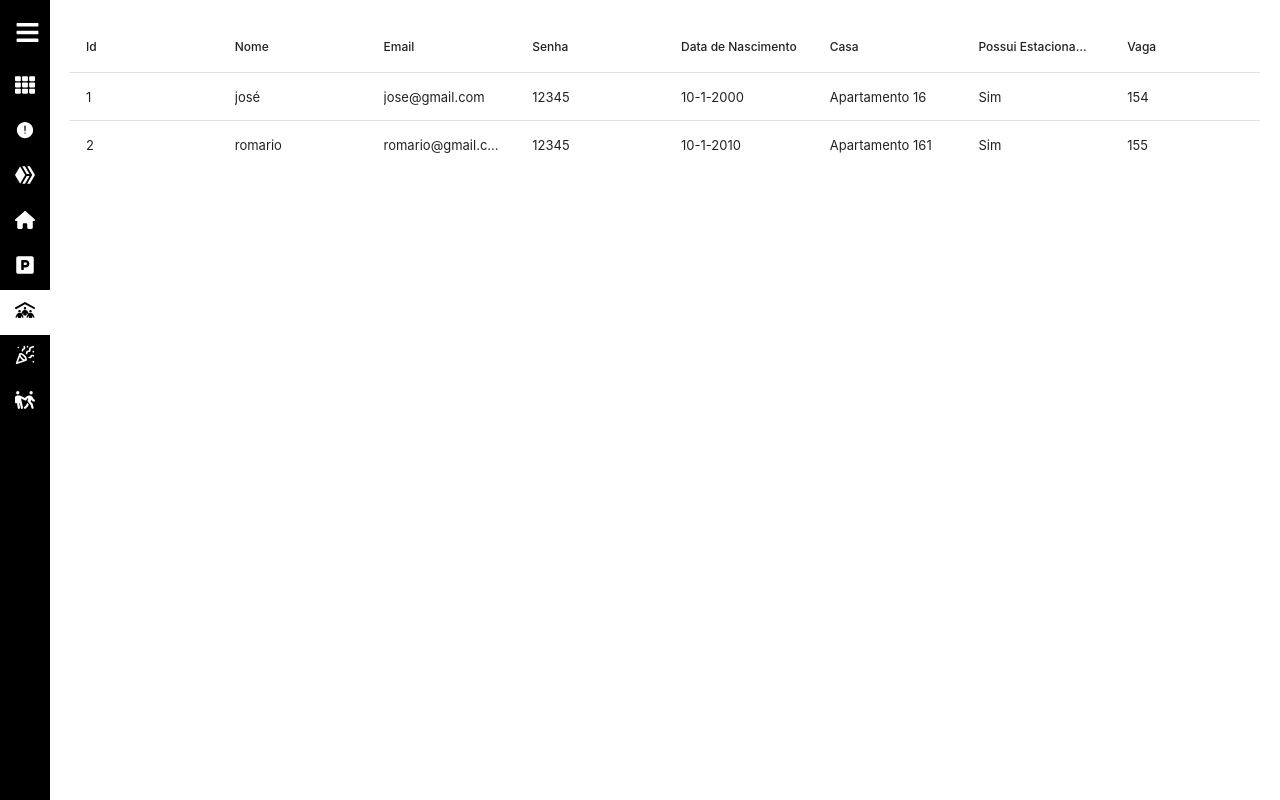
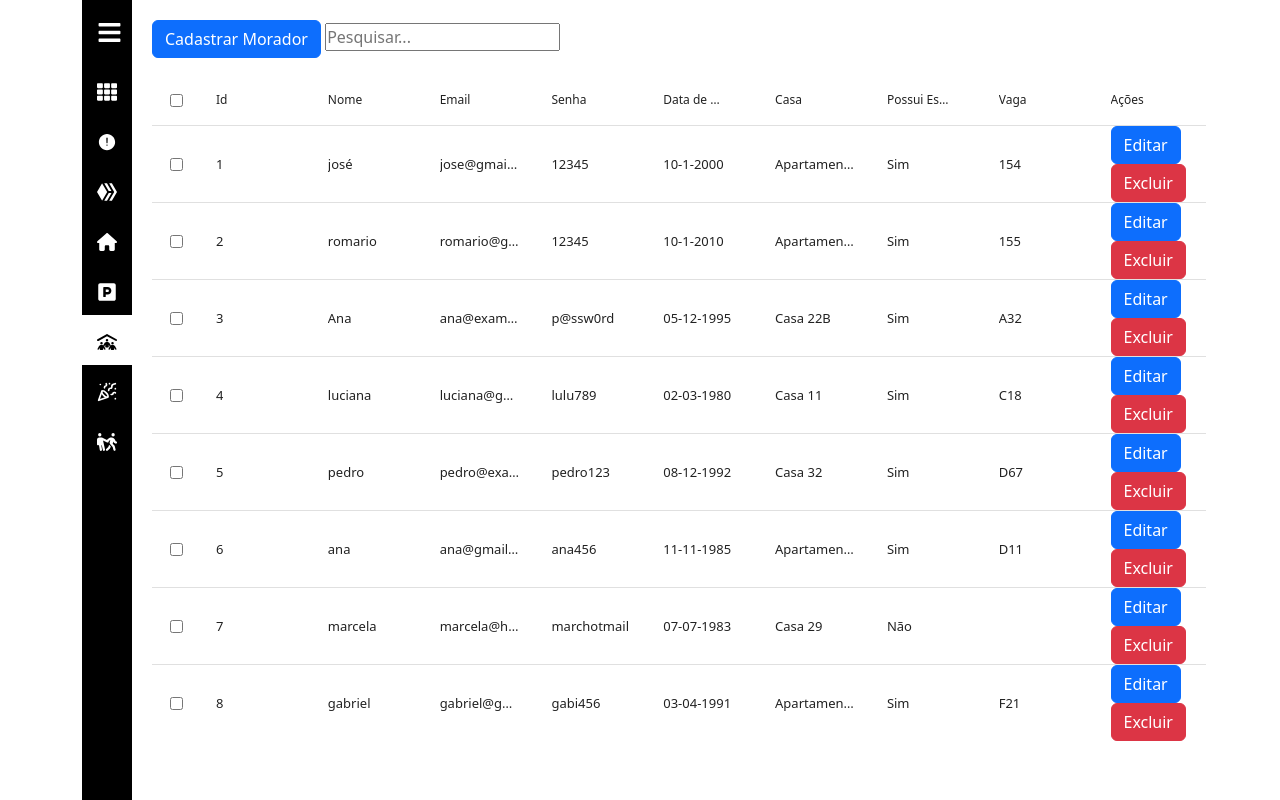
Before and after one commit to JoaoCavalcanteS/PI5, a React (Create React App) app in the folder condominio/: page /morador in a window 1280 px wide. Built offline with nearby package versions, Linux system fonts and the light colour scheme.

Commit message:
criando form em bootstrap

```diff
--- a/condominio/package.json
+++ b/condominio/package.json
@@ -6,7 +6,9 @@
     "@testing-library/jest-dom": "^5.17.0",
     "@testing-library/react": "^13.4.0",
     "@testing-library/user-event": "^13.5.0",
+    "bootstrap": "^5.3.3",
     "react": "^18.3.1",
+    "react-bootstrap": "^2.10.2",
     "react-data-table-component": "^7.6.2",
     "react-dom": "^18.3.1",
     "react-icons": "^5.2.1",
--- a/condominio/src/App.css
+++ b/condominio/src/App.css
@@ -43,12 +43,14 @@ main {
   padding: 10px 15px;
   gap: 15px;
   transition: all 0.5s;
+  text-decoration: none;
 }
 
 .link:hover {
   background: rgb(255, 255, 255);
   color: #000;
   transition: all 0.5s;
+
 }
 
 .active {
--- a/condominio/src/paginas/Morador.jsx
+++ b/condominio/src/paginas/Morador.jsx
@@ -1,41 +1,63 @@
 import React, { useState } from "react";
 import DataTable from "react-data-table-component";
+import Button from 'react-bootstrap/Button';
+import Modal from 'react-bootstrap/Modal';
+import Form from 'react-bootstrap/Form';
+import 'bootstrap/dist/css/bootstrap.min.css';
+
 
 const Morador = () => {
+
   const columns = [
     {
       name: 'Id',
       selector: row => row.id,
+      sortable: true
     },
     {
       name: 'Nome',
       selector: row => row.nome,
+      sortable: true
     },
     {
       name: 'Email',
       selector: row => row.email,
+      sortable: true
     },
     {
       name: 'Senha',
       selector: row => row.senha,
+      sortable: true
     },
     {
       name: 'Data de Nascimento',
       selector: row => row.dataNascimento,
+      sortable: true
     },
     {
       name: 'Casa',
       selector: row => row.casa,
+      sortable: true
     },
     {
       name: 'Possui Estacionamneto',
       selector: row => row.estacionamento,
+      sortable: true
     },
     {
       name: 'Vaga',
       selector: row => row.vaga,
+      sortable: true
     },
-
+    {
+      name: 'Ações',
+      cell: row => (
+        <div>
+          <Button variant="primary" onClick={() => handleEdit(row)}>Editar</Button>{' '}
+          <Button variant="danger" onClick={() => handleDelete(row.id)}>Excluir</Button>
+        </div>
+      )
+    }
 
   ];
 
@@ -60,13 +82,151 @@ const Morador = () => {
       estacionamento: 'Sim',
       vaga: '155'
     },
+    {
+      id: 3,
+      nome: "Ana",
+      email: "ana@example.com",
+      senha: "p@ssw0rd",
+      dataNascimento: "05-12-1995",
+      casa: "Casa 22B",
+      estacionamento: "Sim",
+      vaga: "A32"
+    },
+    {
+      id: 4,
+      nome: 'luciana',
+      email: 'luciana@gmail.com',
+      senha: 'lulu789',
+      dataNascimento: '02-03-1980',
+      casa: 'Casa 11',
+      estacionamento: 'Sim',
+      vaga: 'C18'
+    },
+    {
+      id: 5,
+      nome: 'pedro',
+      email: 'pedro@example.com',
+      senha: 'pedro123',
+      dataNascimento: '08-12-1992',
+      casa: 'Casa 32',
+      estacionamento: 'Sim',
+      vaga: 'D67'
+    },
+    {
+
+      id: 6,
+      nome: 'ana',
+      email: 'ana@gmail.com',
+      senha: 'ana456',
+      dataNascimento: '11-11-1985',
+      casa: 'Apartamento 7A',
+      estacionamento: 'Sim',
+      vaga: 'D11'
+
+    },
+    {
+      id: 7,
+      nome: 'marcela',
+      email: 'marcela@hotmail.com',
+      senha: 'marchotmail',
+      dataNascimento: '07-07-1983',
+      casa: 'Casa 29',
+      estacionamento: 'Não',
+      vaga: ''
+    },
+    {
+      id: 8,
+      nome: 'gabriel',
+      email: 'gabriel@gmail.com',
+      senha: 'gabi456',
+      dataNascimento: '03-04-1991',
+      casa: 'Apartamento 15C',
+      estacionamento: 'Sim',
+      vaga: 'F21'
+    }
+
+
   ]
+  const [records, setRecords] = useState(data);
+  function handleFilter(event) {
+    const newData = data.filter(row => {
+      return row.nome.toLocaleLowerCase().includes(event.target.value.toLocaleLowerCase())
+
+    })
+    setRecords(newData)
+  }
+  function handleEdit(row) {
+    // Lógica para editar o registro
+    console.log("Editando", row);
+  }
+  function handleDelete(id) {
+    // Lógica para excluir o registro
+    console.log("Excluindo", id);
+  }
+  function handleNovoMorador() {
+    // Lógica para adicionar um novo morador
+    console.log("Cadastrar novo morador");
+  }
+  // Modal de cadastro
+  const [show, setShow] = useState(false);
+
+  const handleClose = () => setShow(false);
+  const handleShow = () => setShow(true);
+
   return (
     <div>
-      <DataTable
-        columns={columns}
-        data={data}
-      />
+      <Button variant="primary" onClick={handleShow}>
+        Cadastrar Morador
+      </Button>
+
+      <Modal show={show} onHide={handleClose}>
+        <Modal.Header closeButton>
+          <Modal.Title>Preencha os dados</Modal.Title>
+        </Modal.Header>
+        <Modal.Body>
+          <Form>
+            <Form.Group className="mb-3" controlId="exampleForm.ControlInput1">
+              <Form.Label>Nome</Form.Label>
+              <Form.Control
+                type="text"
+                placeholder="josé"
+                autoFocus
+              />
+              <Form.Label>Email</Form.Label>
+              <Form.Control
+                type="email"
+                placeholder="jose@example.com"
+                autoFocus
+              />
+              <Form.Label>Senha</Form.Label>
+              <Form.Control
+                type="password"
+                placeholder="jose123"
+                autoFocus
+              />
+            </Form.Group>
+          </Form>
+        </Modal.Body>
+        <Modal.Footer>
+          <Button variant="secondary" onClick={handleClose}>
+            Cancelar
+          </Button>
+          <Button variant="primary" onClick={handleClose}>
+            Cadastrar
+          </Button>
+        </Modal.Footer>
+      </Modal> {' '}
+
+      <input type="text" placeholder="Pesquisar..." onChange={handleFilter} />
+      <div className="mt-3">
+        <DataTable
+          columns={columns}
+          data={records}
+          selectableRows
+          fixedHeader
+        />
+      </div>
+
     </div>
   );
 
```
Also changed, not shown: 1 other file (tests, documents, lock files or other folders).
